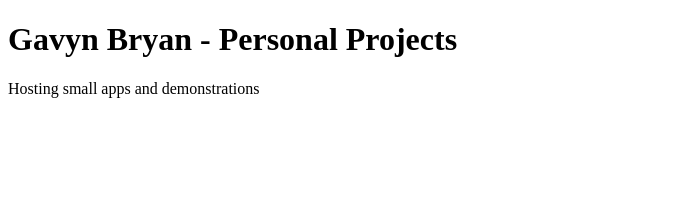
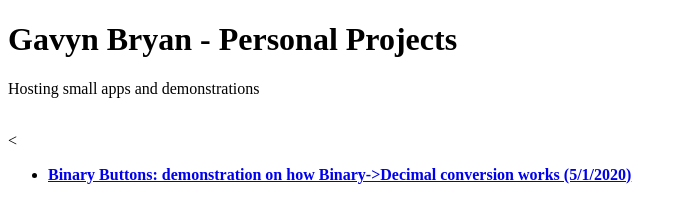
Before and after one commit to GavynBryan/GavynBryan.github.io, a plain HTML site: page index.html in a window 1280 px wide. Shown: the whole page, without its empty margins (0-686 px from the left). Drawn offline with Linux system fonts and the light colour scheme.

Commit message:
Update index.html

```diff
--- a/index.html
+++ b/index.html
@@ -3,5 +3,9 @@
 <body>
 <h1>Gavyn Bryan - Personal Projects</h1>
 <p>Hosting small apps and demonstrations</p>
+<br/>
+<<ul>
+<li><b><a href=https://gavynbryan.github.io/BinaryButtons/>Binary Buttons: demonstration on how Binary->Decimal conversion works (5/1/2020)</a></b></li>
+</ul
 </body>
 </html>
```
